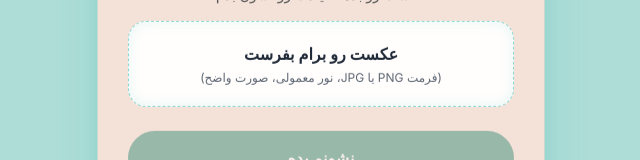
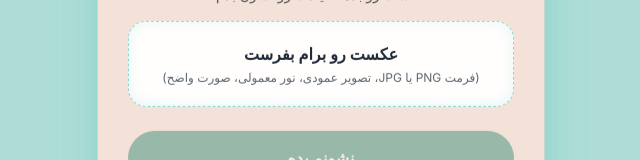
Before and after one commit to parsaforughi/collamin-shelftalker, a Next.js app: page / in a window 1280 px wide. Shown: the part 373-533 px from the top of the page, without its empty margins (319-959 px from the left). Built offline with nearby package versions, Linux system fonts and the light colour scheme.

Commit message:
Update upload hint text to mention portrait orientation

```diff
--- a/app/page.tsx
+++ b/app/page.tsx
@@ -824,7 +824,7 @@ export default function Page() {
               className="text-xs text-gray-600"
               style={{ opacity: 0.9 }}
             >
-              (فرمت PNG یا JPG، نور معمولی، صورت واضح)
+              (فرمت PNG یا JPG، تصویر عمودی، نور معمولی، صورت واضح)
             </p>
             <input
               type="file"
```
